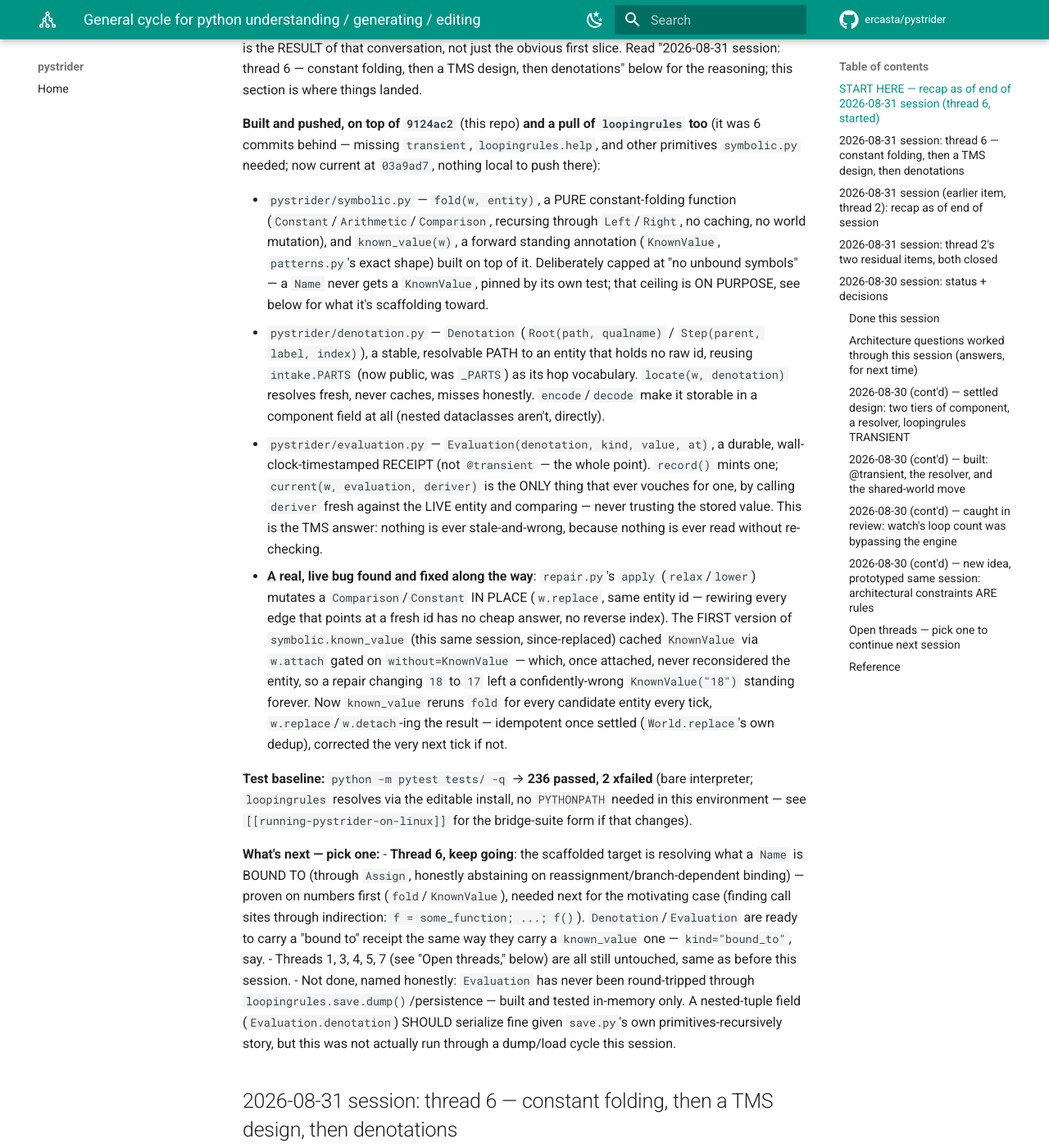
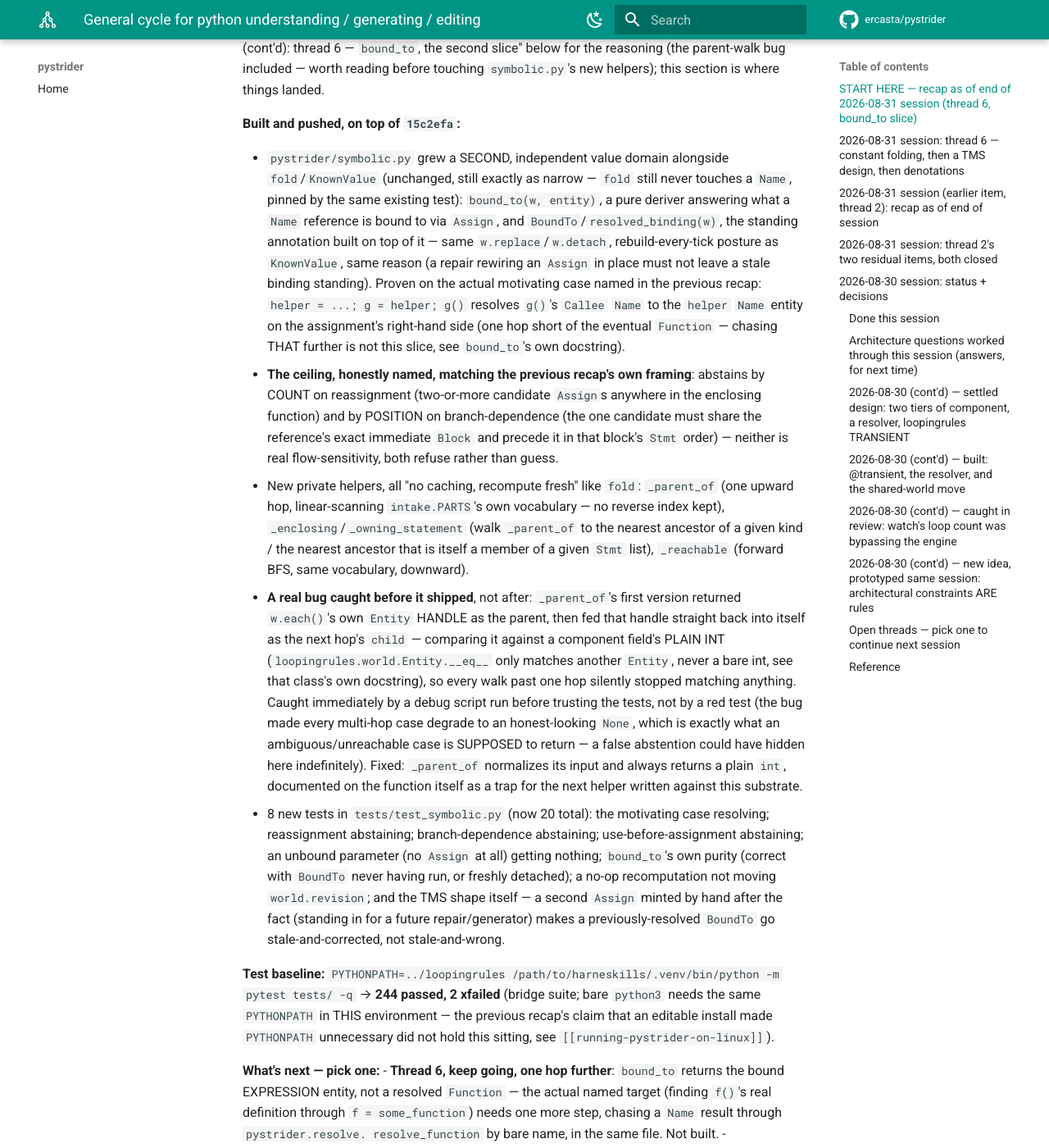
Before and after one commit to ercasta/pystrider, an MkDocs documentation site: the page built from docs/TODO.md, in a window 1280 px wide and 1400 px high, scrolled down 724 px. Shown: the whole window at 82% size. Built offline with MkDocs 1.6.1 and Material for MkDocs 9.7.7, drawn with Linux system fonts in a browser that asks for light colours; comment, search, counter and statistics services are not loaded; some of the changed text lies outside the part shown.

Commit message:
symbolic.py: bound_to/BoundTo -- thread 6's second slice, Name binding through Assign
Pure deriver + standing annotation, same shape as fold/KnownValue: what a
Name reference is bound to via Assign, abstaining by count on reassignment
and by position on branch-dependence rather than guessing. Proven on the
motivating case (f = some_function; ...; f()). Caught and fixed a real bug
in the new _parent_of helper before trusting any test (Entity handle vs
plain int equality broke multi-hop walks silently past one level).

8 new tests in test_symbolic.py (20 total). 244 passed, 2 xfailed.

```diff
--- a/docs/TODO.md
+++ b/docs/TODO.md
@@ -10,72 +10,90 @@ We need rules to
 
 Important: there are NO "mechanical" transformations that directly modify the ast. All the above steps are fundamental: there is ALWAYS a passage through semantics. Note that "semantics" can mean whatever we need: an annotation on a "span" of the AST to mark that a section of code swaps two variables, an annotation that the overall method is a circuit breaker or has a risk of division by zero, etc. The "semantics" is the "chokepoint" through which every operation goes.
 
-## START HERE — recap as of end of 2026-08-31 session (thread 6, started)
+## START HERE — recap as of end of 2026-08-31 session (thread 6, `bound_to` slice)
 
-Thread 6 ("symbolic mental run analysis") was picked up this session, past
-what its own name promised — a real design conversation happened first
-(with the user, not solo), and what got built is the RESULT of that
-conversation, not just the obvious first slice. Read "2026-08-31 session:
-thread 6 — constant folding, then a TMS design, then denotations" below
-for the reasoning; this section is where things landed.
+Same day, second sitting on thread 6 — picked up exactly where "What's
+next" (previous recap) left off: resolving what a `Name` is BOUND TO
+through `Assign`. Read "2026-08-31 session (cont'd): thread 6 — `bound_to`,
+the second slice" below for the reasoning (the parent-walk bug included —
+worth reading before touching `symbolic.py`'s new helpers); this section is
+where things landed.
 
-**Built and pushed, on top of `9124ac2`** (this repo) **and a pull of
-`loopingrules` too** (it was 6 commits behind — missing `transient`,
-`loopingrules.help`, and other primitives `symbolic.py` needed; now
-current at `03a9ad7`, nothing local to push there):
+**Built and pushed, on top of `15c2efa`:**
 
-- `pystrider/symbolic.py` — `fold(w, entity)`, a PURE constant-folding
-  function (`Constant`/`Arithmetic`/`Comparison`, recursing through
-  `Left`/`Right`, no caching, no world mutation), and `known_value(w)`, a
-  forward standing annotation (`KnownValue`, `patterns.py`'s exact shape)
-  built on top of it. Deliberately capped at "no unbound symbols" — a
-  `Name` never gets a `KnownValue`, pinned by its own test; that ceiling
-  is ON PURPOSE, see below for what it's scaffolding toward.
-- `pystrider/denotation.py` — `Denotation` (`Root(path, qualname)` /
-  `Step(parent, label, index)`), a stable, resolvable PATH to an entity
-  that holds no raw id, reusing `intake.PARTS` (now public, was `_PARTS`)
-  as its hop vocabulary. `locate(w, denotation)` resolves fresh, never
-  caches, misses honestly. `encode`/`decode` make it storable in a
-  component field at all (nested dataclasses aren't, directly).
-- `pystrider/evaluation.py` — `Evaluation(denotation, kind, value, at)`,
-  a durable, wall-clock-timestamped RECEIPT (not `@transient` — the whole
-  point). `record()` mints one; `current(w, evaluation, deriver)` is the
-  ONLY thing that ever vouches for one, by calling `deriver` fresh
-  against the LIVE entity and comparing — never trusting the stored
-  value. This is the TMS answer: nothing is ever stale-and-wrong, because
-  nothing is ever read without re-checking.
-- **A real, live bug found and fixed along the way**: `repair.py`'s
-  `apply` (`relax`/`lower`) mutates a `Comparison`/`Constant` IN PLACE
-  (`w.replace`, same entity id — rewiring every edge that points at a
-  fresh id has no cheap answer, no reverse index). The FIRST version of
-  `symbolic.known_value` (this same session, since-replaced) cached
-  `KnownValue` via `w.attach` gated on `without=KnownValue` — which, once
-  attached, never reconsidered the entity, so a repair changing `18` to
-  `17` left a confidently-wrong `KnownValue("18")` standing forever. Now
-  `known_value` reruns `fold` for every candidate entity every tick,
-  `w.replace`/`w.detach`-ing the result — idempotent once settled
-  (`World.replace`'s own dedup), corrected the very next tick if not.
+- `pystrider/symbolic.py` grew a SECOND, independent value domain
+  alongside `fold`/`KnownValue` (unchanged, still exactly as narrow —
+  `fold` still never touches a `Name`, pinned by the same existing test):
+  `bound_to(w, entity)`, a pure deriver answering what a `Name` reference
+  is bound to via `Assign`, and `BoundTo`/`resolved_binding(w)`, the
+  standing annotation built on top of it — same `w.replace`/`w.detach`,
+  rebuild-every-tick posture as `KnownValue`, same reason (a repair
+  rewiring an `Assign` in place must not leave a stale binding standing).
+  Proven on the actual motivating case named in the previous recap:
+  `helper = ...; g = helper; g()` resolves `g()`'s `Callee` `Name` to the
+  `helper` `Name` entity on the assignment's right-hand side (one hop
+  short of the eventual `Function` — chasing THAT further is not this
+  slice, see `bound_to`'s own docstring).
+  - **The ceiling, honestly named, matching the previous recap's own
+    framing**: abstains by COUNT on reassignment (two-or-more candidate
+    `Assign`s anywhere in the enclosing function) and by POSITION on
+    branch-dependence (the one candidate must share the reference's exact
+    immediate `Block` and precede it in that block's `Stmt` order) —
+    neither is real flow-sensitivity, both refuse rather than guess.
+  - New private helpers, all "no caching, recompute fresh" like `fold`:
+    `_parent_of` (one upward hop, linear-scanning `intake.PARTS`'s own
+    vocabulary — no reverse index kept), `_enclosing`/`_owning_statement`
+    (walk `_parent_of` to the nearest ancestor of a given kind / the
+    nearest ancestor that is itself a member of a given `Stmt` list),
+    `_reachable` (forward BFS, same vocabulary, downward).
+  - **A real bug caught before it shipped**, not after: `_parent_of`'s
+    first version returned `w.each()`'s own `Entity` HANDLE as the parent,
+    then fed that handle straight back into itself as the next hop's
+    `child` — comparing it against a component field's PLAIN INT
+    (`loopingrules.world.Entity.__eq__` only matches another `Entity`,
+    never a bare int, see that class's own docstring), so every walk past
+    one hop silently stopped matching anything. Caught immediately by a
+    debug script run before trusting the tests, not by a red test (the
+    bug made every multi-hop case degrade to an honest-looking `None`,
+    which is exactly what an ambiguous/unreachable case is SUPPOSED to
+    return — a false abstention could have hidden here indefinitely).
+    Fixed: `_parent_of` normalizes its input and always returns a plain
+    `int`, documented on the function itself as a trap for the next
+    helper written against this substrate.
+- 8 new tests in `tests/test_symbolic.py` (now 20 total): the motivating
+  case resolving; reassignment abstaining; branch-dependence abstaining;
+  use-before-assignment abstaining; an unbound parameter (no `Assign` at
+  all) getting nothing; `bound_to`'s own purity (correct with `BoundTo`
+  never having run, or freshly detached); a no-op recomputation not moving
+  `world.revision`; and the TMS shape itself — a second `Assign` minted by
+  hand after the fact (standing in for a future repair/generator) makes a
+  previously-resolved `BoundTo` go stale-and-corrected, not stale-and-wrong.
 
-**Test baseline:** `python -m pytest tests/ -q` → **236 passed, 2
-xfailed** (bare interpreter; `loopingrules` resolves via the editable
-install, no `PYTHONPATH` needed in this environment — see
-`[[running-pystrider-on-linux]]` for the bridge-suite form if that changes).
+**Test baseline:** `PYTHONPATH=../loopingrules /path/to/harneskills/.venv/bin/python
+-m pytest tests/ -q` → **244 passed, 2 xfailed** (bridge suite; bare
+`python3` needs the same `PYTHONPATH` in THIS environment — the previous
+recap's claim that an editable install made `PYTHONPATH` unnecessary did
+not hold this sitting, see `[[running-pystrider-on-linux]]`).
 
 **What's next — pick one:**
-- **Thread 6, keep going**: the scaffolded target is resolving what a
-  `Name` is BOUND TO (through `Assign`, honestly abstaining on
-  reassignment/branch-dependent binding) — proven on numbers first
-  (`fold`/`KnownValue`), needed next for the motivating case (finding
-  call sites through indirection: `f = some_function; ...; f()`).
-  `Denotation`/`Evaluation` are ready to carry a "bound to" receipt the
-  same way they carry a `known_value` one — `kind="bound_to"`, say.
+- **Thread 6, keep going, one hop further**: `bound_to` returns the bound
+  EXPRESSION entity, not a resolved `Function` — the actual named target
+  (finding `f()`'s real definition through `f = some_function`) needs one
+  more step, chasing a `Name` result through `pystrider.resolve.
+  resolve_function` by bare name, in the same file. Not built.
+- **`Denotation`/`Evaluation`'s `kind="bound_to"` wiring, real design
+  question, not yet started**: `Evaluation.value` is a `repr`-encoded
+  LITERAL (`encode_literal`) — `bound_to`'s result is an ENTITY reference,
+  which cannot travel through that field honestly (the same "nothing
+  durable may hold a raw entity id" rule `Denotation` itself exists to
+  satisfy). The natural answer is probably `Evaluation` carrying a second
+  `Denotation` (itself relative to the same `Root`) rather than a literal,
+  for this one `kind` — genuinely undecided, flagged rather than guessed.
 - Threads 1, 3, 4, 5, 7 (see "Open threads," below) are all still
   untouched, same as before this session.
-- Not done, named honestly: `Evaluation` has never been round-tripped
-  through `loopingrules.save.dump()`/persistence — built and tested
-  in-memory only. A nested-tuple field (`Evaluation.denotation`) SHOULD
-  serialize fine given `save.py`'s own primitives-recursively story, but
-  this was not actually run through a dump/load cycle this session.
+- Still not done, named honestly, unchanged from the previous recap:
+  `Evaluation` has never been round-tripped through
+  `loopingrules.save.dump()`/persistence — built and tested in-memory only.
 
 ## 2026-08-31 session: thread 6 — constant folding, then a TMS design, then denotations
 
@@ -634,6 +652,14 @@ rule module only, installable, tested, not wired into `domain.py`.
    TO through `Assign` (honest abstention on reassignment/branch-dependent
    binding), the motivating case behind starting this thread at all —
    finding call sites through indirection (`f = some_function; ...; f()`).
+   ⚠ 2026-08-31, second sitting: BUILT — `symbolic.bound_to`/`BoundTo`,
+   see "START HERE" and that session's own "(cont'd)" section above. Two
+   real next steps left, both flagged there rather than guessed at: (i)
+   chasing `bound_to`'s result one hop further, through
+   `resolve.resolve_function`, to reach an actual `Function` definition
+   rather than stopping at the bound expression entity; (ii) whether/how
+   `pystrider.evaluation`'s `kind="bound_to"` receipt should exist at all,
+   given `Evaluation.value` is a literal codec, not an entity reference.
 
 7. **Architectural constraints, past the one-constraint prototype** — see
    "new idea, prototyped same session," above. Needs: (a) a real threshold/
```
Also changed, not shown: 2 other files.
